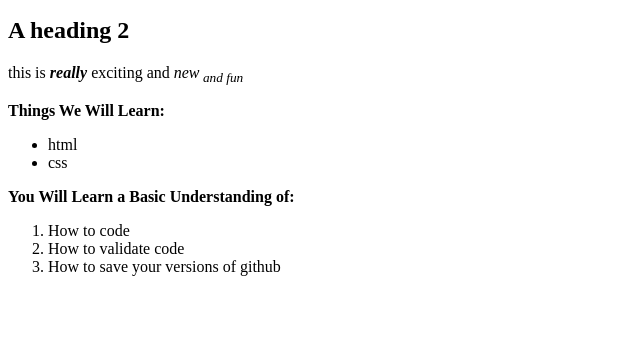
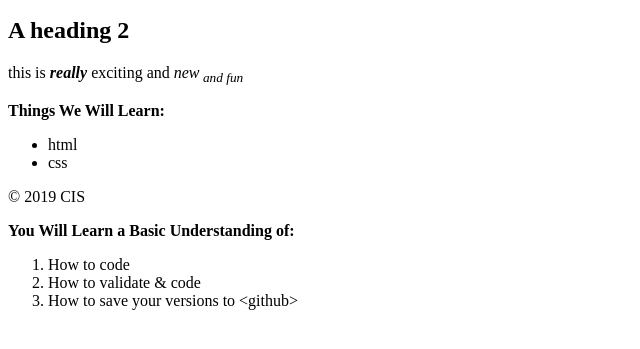
Before and after one commit to racheldeguzman/assignment1, a plain HTML site: page index.html in a window 1280 px wide. Shown: the part 105-454 px from the top of the page, without its empty margins (0-640 px from the left). Drawn offline with Linux system fonts and the light colour scheme.

Commit message:
changes lt gt

```diff
--- a/index.html
+++ b/index.html
@@ -17,11 +17,13 @@
             <li>css</li>
         </ul>
 
+        <p>&copy; 2019 CIS</p>
+
         <p><strong>You Will Learn a Basic Understanding of:</strong></p>
         <ol>
             <li> How to code</li>
-            <li> How to validate code</li>
-            <li> How to save your versions of github</li>
+            <li> How to validate &amp; code</li>
+            <li> How to save your versions to &lt;github&gt;</li>
         </ol>
     </body>
 </html>
```
